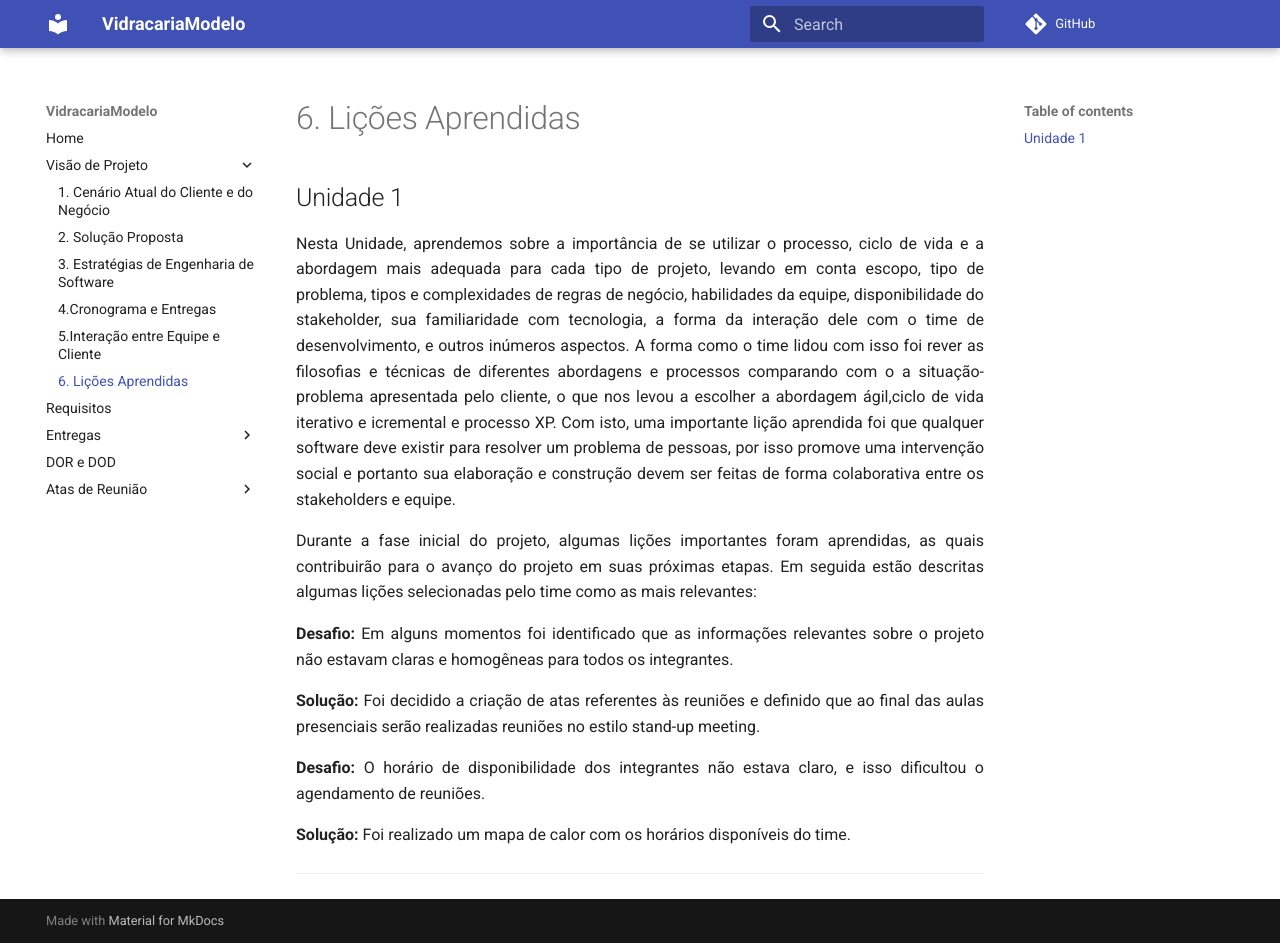
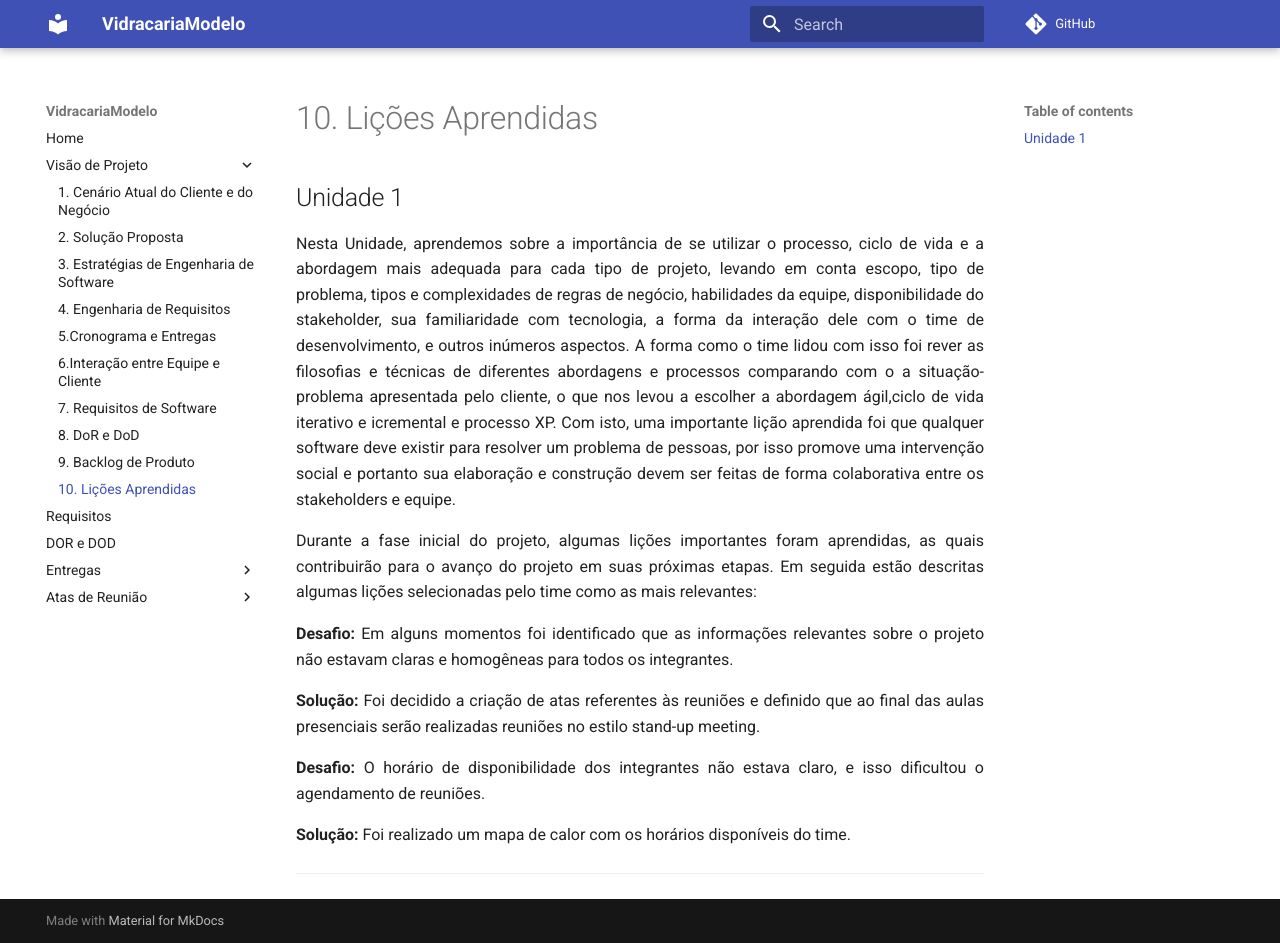
Before and after one commit to mdsreq-fga-unb/2025.1-T01-VidracariaModelo, an MkDocs documentation site: the page built from docs/docs/VisaodeProduto/licoes.md, in a window 1280 px wide and 943 px high. Built offline with MkDocs 1.6.1 and Material for MkDocs 9.7.7, drawn with Linux system fonts in a browser that asks for light colours; comment, search, counter and statistics services are not loaded.

```diff
--- a/mkdocs.yml
+++ b/mkdocs.yml
@@ -26,14 +26,17 @@ nav:
     - 1. Cenário Atual do Cliente e do Negócio: docs/VisaodeProduto/Cenario_atual.md
     - 2. Solução Proposta: docs/VisaodeProduto/Solucao_proposta.md
     - 3. Estratégias de Engenharia de Software: docs/VisaodeProduto/Estrategias.md
-    - 4.Cronograma e Entregas: docs/VisaodeProduto/Cronograma.md
-    - 5.Interação entre Equipe e Cliente: docs/VisaodeProduto/Interacao.md
-    - 6. Lições Aprendidas: docs/VisaodeProduto/licoes.md
+    - 4. Engenharia de Requisitos: docs/VisaodeProduto/Engenharia_de_Requisitos
+    - 5.Cronograma e Entregas: docs/VisaodeProduto/Cronograma.md
+    - 6.Interação entre Equipe e Cliente: docs/VisaodeProduto/Interacao.md
+    - 7. Requisitos de Software: docs/VisaodeProduto/Requisitos_de_Software
+    - 8. DoR e DoD: docs/VisaodeProduto/DorDoD
+    - 9. Backlog de Produto: docs/VisaodeProduto/Backlog.md
+    - 10. Lições Aprendidas: docs/VisaodeProduto/licoes.md
   - Requisitos: docs/requisitos/requisitos.md
-
+  - DOR e DOD: docs/DOR_DOD/dor_dod.md
   - Entregas:
     - 1º Entrega: docs/Entregas/1.md
-  - DOR e DOD: docs/DOR_DOD/dor_dod.md
 
   - Atas de Reunião:
       - 15/04: docs/Atas/15_04.md
```
Also changed, not shown: docs/docs/VisaodeProduto/Backlog.md (added), docs/docs/VisaodeProduto/DorDoD.md (added), docs/docs/VisaodeProduto/Engenharia_de_Requisitos.md (added), docs/docs/VisaodeProduto/Requisitos_de_Software.md (added).
